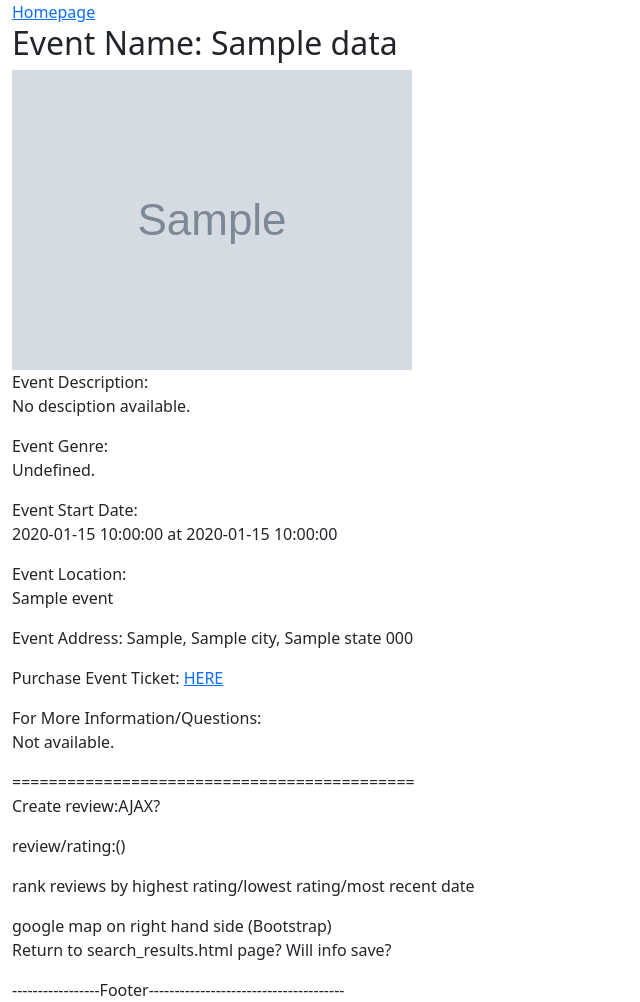
After one commit to allisonw11/Binocular_Project, a Flask app: template templates/event_details.html in a window 1280 px wide. The commit adds this page. Shown: the whole page, without its empty margins (0-640 px from the left). Run offline with Flask 3, Linux system fonts and the light colour scheme; the template is opened without the code that fills it: most values are stand-ins (such as "Sample title", 1, 10 or a date in 2020); grey boxes marked "Sample" are stand-in pictures.

Commit message:
Added 1st API data

```diff
--- a/crud.py
+++ b/crud.py
@@ -2,7 +2,7 @@
 # import db and connet class tables here from model.py
 # UPDATE class tables HERE --->
 
-from model import db, User, connect_to_db
+from model import db, User, Event, connect_to_db
 
 
 # This connects to the database when run curd.py interactively
--- a/server.py
+++ b/server.py
@@ -3,6 +3,7 @@ from flask import Flask, render_template, request, flash, session, redirect
 from model import connect_to_db, db
 from pprint import pformat
 from jinja2 import StrictUndefined
+import requests
 import crud
 import os
 
@@ -16,6 +17,7 @@ def homepage():
     """View Homepage."""
 
     return render_template("homepage.html")
+
 
 
 @app.route("/", methods=["POST"])
@@ -35,11 +37,20 @@ def log_in():
     return redirect("/")
 
 
+
+@app.route("/")
+def log_out():
+    """Log-out a user. 2.0 features"""
+pass
+
+
+
 @app.route("/new_account")
 def create_account():
     """View create account page."""
 
     return render_template("new_account.html")
+
 
 
 @app.route("/new_account", methods=["POST"])
@@ -53,6 +64,18 @@ def creat_new_user():
     state = request.form.get("states")
     zipcode = request.form.get("zipcode")
 
+    # Add conditionals here when want flashing msg display at top of new_account.html page
+    if len(email)<6:
+        flash("Email is not a valid address.")
+    elif len(fname)<2:
+        pass
+    else:
+        # add user.crud...
+        # add db.session.add(user here!)
+        # add db.session.commit()
+        # flash msg "create new account"
+        pass
+
     user = crud.create_user(fname,lname,email,password,address,state,zipcode)
 
     db.session.add(user)
@@ -64,6 +87,7 @@ def creat_new_user():
     else:
         flash("Something is missing. Try again!")
         return render_template("new_account.html")
+
 
 
 @app.route("/user_profile")
@@ -79,41 +103,61 @@ def user_profile():
         return redirect("/")
 
 
+
 @app.route("/search")
 def all_events_result():
-    """View all events using Ticketmaster."""
+    """Find all events using Ticketmaster."""
 
-    keyword = request.args.get('keyword', '')
-    postalcode = request.args.get('zipcode', '')
-    radius = request.args.get('radius', '')
-    unit = request.args.get('unit', '')
-    sort = request.args.get('sort', '')
+    keyword = request.args.get("keyword", "")
+    postalCode = request.args.get("zipcode", "")
+    radius = request.args.get("radius", "")
+    sort = request.args.get("sort", "")
 
-    url = 'https://app.ticketmaster.com/discovery/v2/events'
+    # This url is limited to USA events only
+    url = "https://app.ticketmaster.com/discovery/v2/events.json?countryCode=US"
     payload = {
-        'apikey': TICKETMASTER_KEY,
-        'keyword': keyword,
-        'postalcode': postalcode,
-        'radius': radius,
-        'unit': unit,
-        'sort': sort,
+        "apikey": TICKETMASTER_KEY,
+        "keyword": keyword,
+        "postalCode": postalCode,
+        "radius": radius,
+        "unit": "miles",
+        "sort": sort,
         }
-    res = request.get(url, params=payload)
+    # add if statement here to make user who fill in radius must add in zipcode too, flash msg to redirect
+
+    res = requests.get(url, params=payload)
     data = res.json()
-    events = data['_embedded']['events']
 
-    return render_template('search_results.html',
+    if "_embedded" in data:
+        print("yes _embedded in data")
+        events = data["_embedded"]["events"]
+        return render_template("search_results.html",
                            pformat=pformat,
                            data=data,
                            results=events)
+    else:
+        flash("need msg")
+        return redirect("/")
 
-@app.route("/search/<event_id>")
-def show_event(event_id):
-    """Show details on a specific event."""
 
-    event = crud.get_event_by_id(event_id)
+@app.route("/event/<id>")
+def show_event(id):
+    """View the details on a specific event."""
 
-    return render_template("event_details.html", event=event)
+    url = f"https://app.ticketmaster.com/discovery/v2/events/{id}"
+    id_payload = {
+        "apikey" : TICKETMASTER_KEY,
+    }
+    res = requests.get(url, params=id_payload)
+    data = res.json()
+
+    if "_embedded" in data:
+        event = data["_embedded"]["venues"]
+    else:
+        event = []
+
+    return render_template("event_details.html", pformat=pformat, data=data, event=event)
+
 
 
 if __name__ == "__main__":
--- a/templates/base.html
+++ b/templates/base.html
@@ -17,12 +17,14 @@
     <div class="col-2">
       <a href="/">Homepage</a>
     </div>
+    {% if "user" in session %}
     <div class="col-2">
       <a href="/user_profile">My Profile</a>
     </div>
     <div class="col-2">
       <a href="/my_reviews">My Reviews</a>
     </div>
+    {% endif %}
   </div>
     {% block content %}BODY CONTENT of base.html{% endblock %}
 
--- /dev/null
+++ b/templates/event_details.html
@@ -0,0 +1,74 @@
+{% extends "base.html" %}
+
+{% block title %}Event Detail | {{ data["name"] }}{% endblock %}
+
+{% block content %}
+<!--
+TESTING DATA:
+<div id="results-as-json">
+    <h2>Results as JSON</h2>
+    <pre>{{ pformat(data) }}</pre>
+</div>
+-->
+<h2>Event Name: {{ data["name"] }}</h2>
+    <img src={{ data["images"][4]["url"] }}>
+    <p>Event Description:</br>
+        {% if "description" in data %}
+            {{ data["description"] }}
+        {% elif "info" in data %}
+            {{ data["info"] }}
+        {% else %}
+            No desciption available.
+        {% endif %}
+    </p>
+
+    <p>Event Genre:</br>
+            {% if "classifications" in data %}
+                {{ data["classifications"][0]["genre"]["name"] }}
+            {% else %}
+                Undefined.
+            {% endif %}
+    </p>
+
+    <p>Event Start Date:</br>
+        {{ data["dates"]["start"]["localDate"] }} at {{ data["dates"]["start"]["localTime"]}}
+    </p>
+
+    <p>Event Location:</br>
+        {{ event[0]["name"] }}
+    </p>
+
+    {% if "seatmap" in data %}
+        <p>Seat Map: <img src={{ data["seatmap"]["staticUrl"] }}></p>
+    {% endif %}
+
+    <p>Event Address: {{ event[0]["address"]["line1"] }}, {{ event[0]["city"]["name"] }}, {{ event[0]["state"]["name"] }} {{ event[0]["postalCode"]}}</p>
+
+    {% if "priceRanges" in data %}
+        <p>Price Range(*not including tax and fees): ${{ data["priceRanges"][0]["min"] }} - ${{ data["priceRanges"][0]["max"] }}
+    {% endif %}
+
+    <p>Purchase Event Ticket: <a href={{ data["url"] }} target="_blank">HERE</a></p>
+
+    <p>For More Information/Questions: </br>
+        {% if "ada" in data %}
+            {{ event[0]["ada"]["adaCustomCopy"] }}
+        {% elif "pleaseNote" in data %}
+            {{ data["pleaseNote"] }}
+        {% elif "outlets" in data %}
+            Visit <a href={{ data["outlets"][0]["url"] }}>{{ data["outlets"][0]["url"] }}</a>
+        {% else %}
+            Not available.
+        {% endif %}
+    </p>
+
+
+
+============================================
+<p>Create review:AJAX?</p>
+<p>review/rating:()</p>
+<p>rank reviews by highest rating/lowest rating/most recent date</p>
+
+<div>google map on right hand side (Bootstrap)</div>
+<p>Return to search_results.html page? Will info save?</p>
+{% endblock %}
```
Also changed, not shown: model.py (+40 -1 lines), templates/event_detail.html (deleted, +0 -19 lines), templates/homepage.html (+19 -23 lines), templates/new_account.html (+6 -6 lines), templates/search_results.html (+38 -5 lines).
